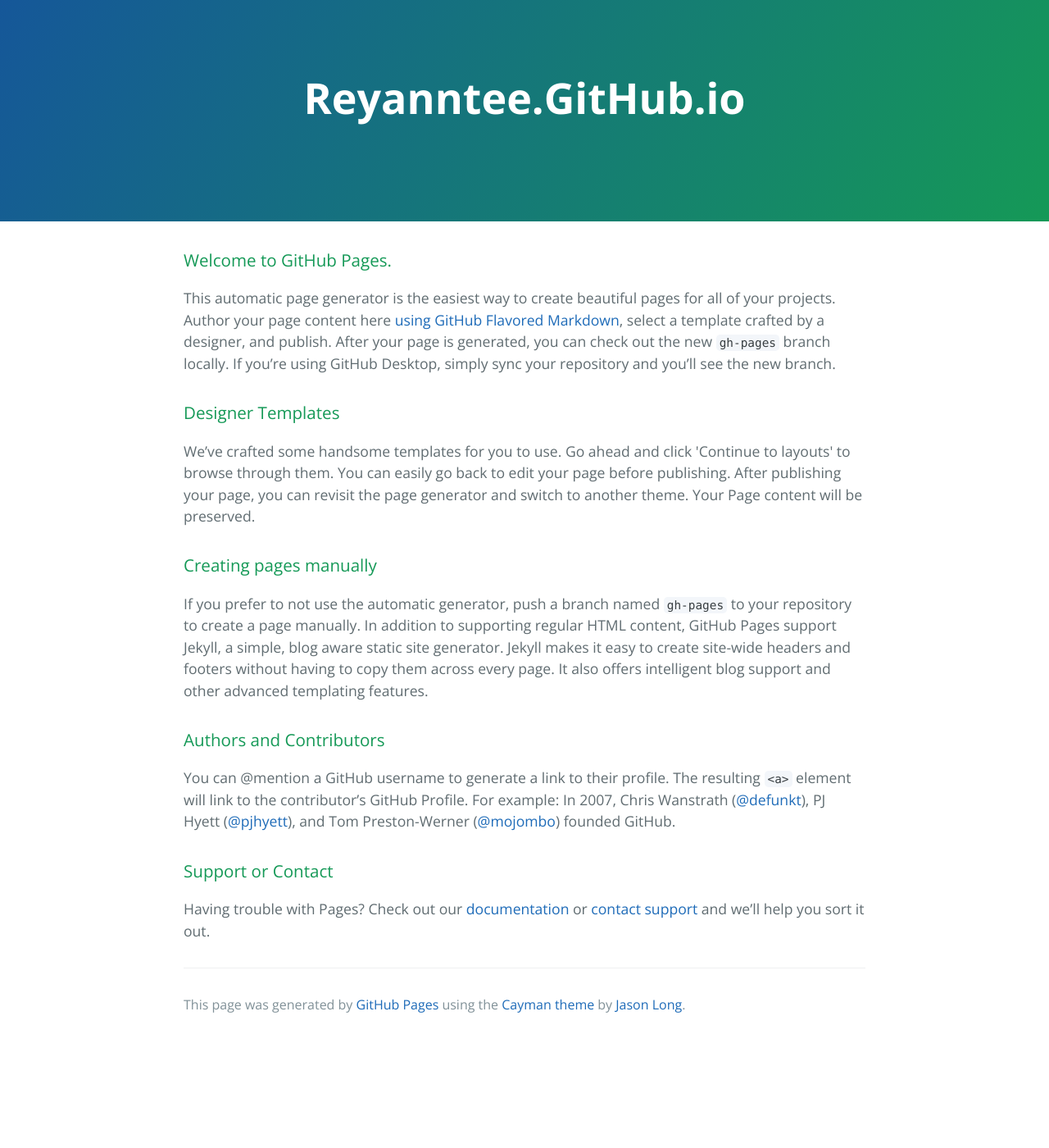
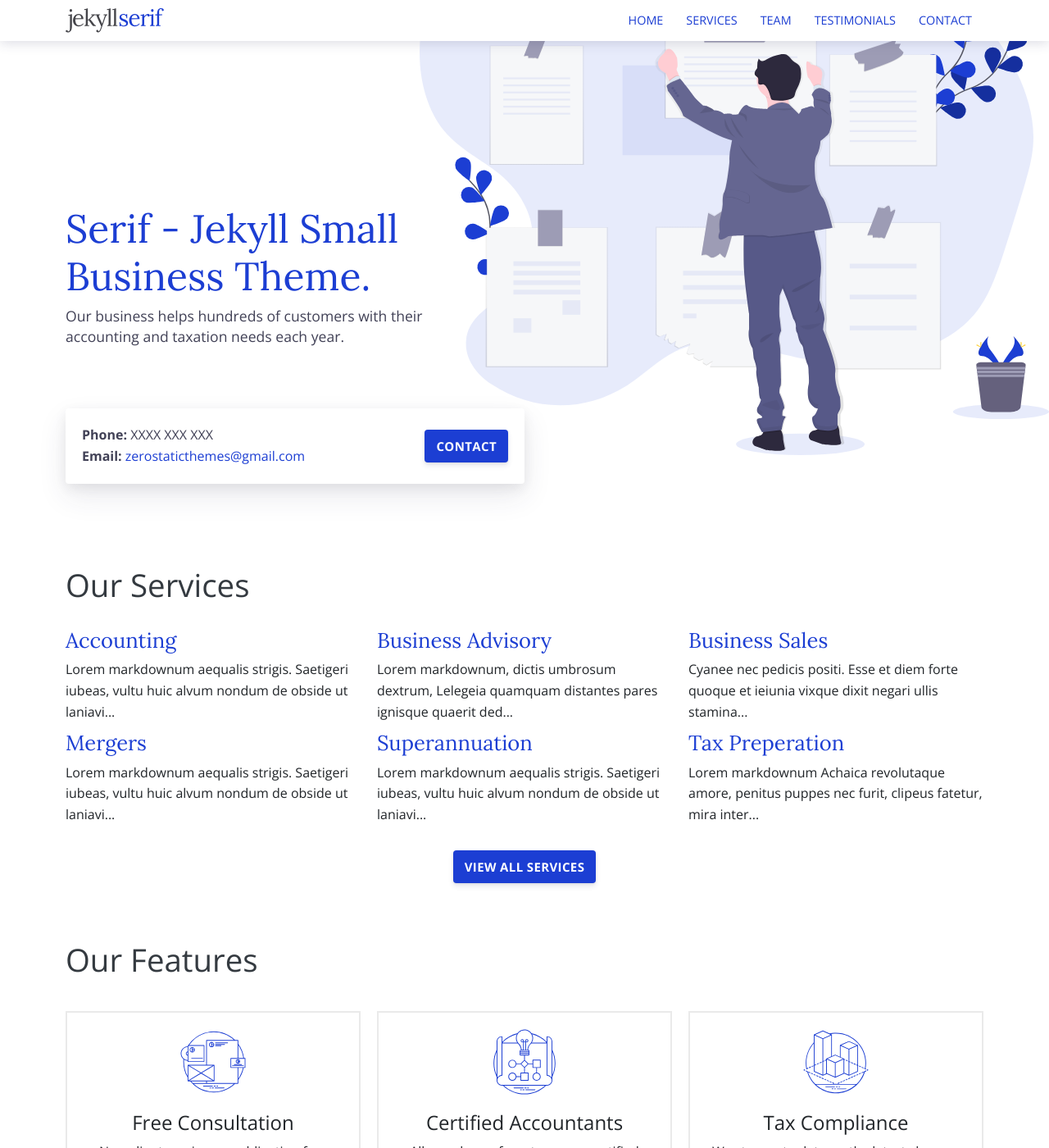
Before and after one commit to reyanntee/reyanntee.github.io, a Jekyll site: the page built from index.html, in a window 1280 px wide and 1400 px high. Shown: the whole window at 82% size. Built offline with Jekyll 4.4.1, drawn with Linux system fonts in a browser that asks for light colours; some of the changed text lies outside the part shown.

Commit message:
Updated Files

```diff
--- a/index.html
+++ b/index.html
@@ -1,44 +1,68 @@
-<!DOCTYPE html>
-<html lang="en-us">
-  <head>
-    <meta charset="UTF-8">
-    <title>Reyanntee.GitHub.io by reyanntee</title>
-    <meta name="viewport" content="width=device-width, initial-scale=1">
-    <link rel="stylesheet" type="text/css" href="stylesheets/normalize.css" media="screen">
-    <link href='https://fonts.googleapis.com/css?family=Open+Sans:400,700' rel='stylesheet' type='text/css'>
-    <link rel="stylesheet" type="text/css" href="stylesheets/stylesheet.css" media="screen">
-    <link rel="stylesheet" type="text/css" href="stylesheets/github-light.css" media="screen">
-  </head>
-  <body>
-    <section class="page-header">
-      <h1 class="project-name">Reyanntee.GitHub.io</h1>
-      <h2 class="project-tagline"></h2>
-    </section>
+---
+title: Jekyll Serif - Jekyll Small Business Theme
+layout: default
+bodyClass: page-home
+---
 
-    <section class="main-content">
-      <h3>
-<a id="welcome-to-github-pages" class="anchor" href="#welcome-to-github-pages" aria-hidden="true"><span aria-hidden="true" class="octicon octicon-link"></span></a>Welcome to GitHub Pages.</h3>
-<p>This automatic page generator is the easiest way to create beautiful pages for all of your projects. Author your page content here <a href="https://guides.github.com/features/mastering-markdown/">using GitHub Flavored Markdown</a>, select a template crafted by a designer, and publish. After your page is generated, you can check out the new <code>gh-pages</code> branch locally. If you’re using GitHub Desktop, simply sync your repository and you’ll see the new branch.</p>
-<h3>
-<a id="designer-templates" class="anchor" href="#designer-templates" aria-hidden="true"><span aria-hidden="true" class="octicon octicon-link"></span></a>Designer Templates</h3>
-<p>We’ve crafted some handsome templates for you to use. Go ahead and click 'Continue to layouts' to browse through them. You can easily go back to edit your page before publishing. After publishing your page, you can revisit the page generator and switch to another theme. Your Page content will be preserved.</p>
-<h3>
-<a id="creating-pages-manually" class="anchor" href="#creating-pages-manually" aria-hidden="true"><span aria-hidden="true" class="octicon octicon-link"></span></a>Creating pages manually</h3>
-<p>If you prefer to not use the automatic generator, push a branch named <code>gh-pages</code> to your repository to create a page manually. In addition to supporting regular HTML content, GitHub Pages support Jekyll, a simple, blog aware static site generator. Jekyll makes it easy to create site-wide headers and footers without having to copy them across every page. It also offers intelligent blog support and other advanced templating features.</p>
-<h3>
-<a id="authors-and-contributors" class="anchor" href="#authors-and-contributors" aria-hidden="true"><span aria-hidden="true" class="octicon octicon-link"></span></a>Authors and Contributors</h3>
-<p>You can @mention a GitHub username to generate a link to their profile. The resulting <code>&lt;a&gt;</code> element will link to the contributor’s GitHub Profile. For example: In 2007, Chris Wanstrath (<a class="user-mention" data-hovercard-type="user" data-hovercard-url="/users/defunkt/hovercard" data-octo-click="hovercard-link-click" data-octo-dimensions="link_type:self" href="https://github.com/defunkt">@defunkt</a>), PJ Hyett (<a class="user-mention" data-hovercard-type="user" data-hovercard-url="/users/pjhyett/hovercard" data-octo-click="hovercard-link-click" data-octo-dimensions="link_type:self" href="https://github.com/pjhyett">@pjhyett</a>), and Tom Preston-Werner (<a class="user-mention" data-hovercard-type="user" data-hovercard-url="/users/mojombo/hovercard" data-octo-click="hovercard-link-click" data-octo-dimensions="link_type:self" href="https://github.com/mojombo">@mojombo</a>) founded GitHub.</p>
-<h3>
-<a id="support-or-contact" class="anchor" href="#support-or-contact" aria-hidden="true"><span aria-hidden="true" class="octicon octicon-link"></span></a>Support or Contact</h3>
-<p>Having trouble with Pages? Check out our <a href="https://help.github.com/pages">documentation</a> or <a href="https://github.com/contact">contact support</a> and we’ll help you sort it out.</p>
+<div class="intro pb-4">
+  <div class="container">
+    <h1>Serif - Jekyll Small Business Theme.</h1>
+    <p>Our business helps hundreds of customers with their accounting and taxation needs each year.</p>
+  </div>
+</div>
 
-      <footer class="site-footer">
+<div class="container pt-2">
+  <div class="call">
+    <div class="call-box-top">
+      <div class="call-phone"><strong>Phone: </strong> {{ site.data.contact.phone }} </div>
+      <div class="call-email"><strong>Email: </strong>
+        <a href="mailto:{{ site.data.contact.email }}">
+          {{ site.data.contact.email }}
+        </a>
+      </div>
+    </div>
+    <div class="call-box-bottom">
+      <a href="{{site.baseurl}}/contact" class="button">Contact</a>
+    </div>
+  </div>
+</div>
 
-        <span class="site-footer-credits">This page was generated by <a href="https://pages.github.com">GitHub Pages</a> using the <a href="https://github.com/jasonlong/cayman-theme">Cayman theme</a> by <a href="https://twitter.com/jasonlong">Jason Long</a>.</span>
-      </footer>
+<div class="container pt-8 pt-md-10">
+  <div class="row justify-content-start">
+    <div class="col-12">
+      <h2 class="title-3 text-dark mb-3">Our Services</h2>
+    </div>
+    {% for service in site.services %}
+    <div class="col-12 col-md-4 mb-1">
+      <div class="service service-summary">
+        <div class="service-content">
+          <h2 class="service-title">
+            <a href="{{site.baseurl}}{{ service.url }}">{{ service.title }}</a>
+          </h2>
+          {{ service.content | markdownify | strip_html | truncate: 100 }}
+        </div>
+      </div>
+    </div>
+    {% endfor %}
+    <div class="col-12 text-center">
+      <a class="button button-primary mt-2" href="{{site.baseurl}}/services">View All Services</a>
+    </div>
+  </div>
+</div>
 
-    </section>
-
-
-  </body>
-</html>
+<div class="container pt-5 pb-5 pt-md-7 pb-md-7">
+  <div class="row justify-content-center">
+    <div class="col-12">
+      <h2 class="title-3 text-dark mb-4">Our Features</h2>
+    </div>
+    {% for feature in site.data.features %}
+    <div class="col-12 col-md-6 col-lg-4 mb-2">
+      <div class="feature">
+        {% if feature.image %}<div class="feature-image"><img alt="{{ feature.title }} logo" src="{{ feature.image }}" /></div> {% endif %}
+        <h2 class="feature-title">{{ feature.title }}</h2>
+        <div class="feature-content">{{ feature.description }}</div>
+      </div>
+    </div>
+    {% endfor %}
+  </div>
+</div>
```
